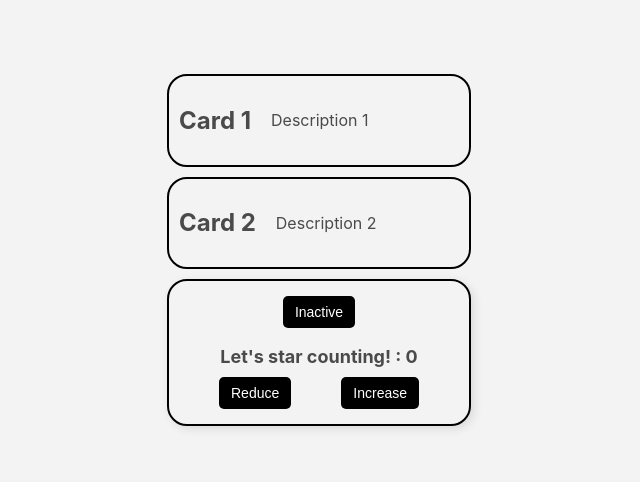
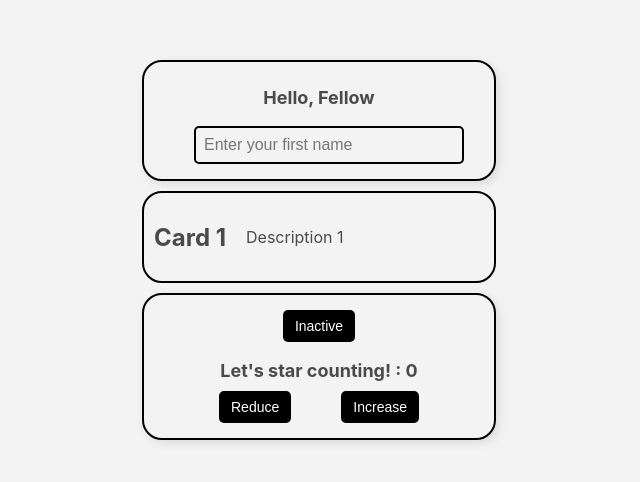
Before and after one commit to hectorflores28/reactjs-course, a React (Create React App) app: page / in a window 1280 px wide. Shown: the part 150-632 px from the top of the page, without its empty margins (321-961 px from the left). Built offline with nearby package versions, Linux system fonts and the light colour scheme; the HTML template or start-up script is replaced by a standard one.

Commit message:
Gestion de Eventos y relacion con el estado

```diff
--- a/src/App.js
+++ b/src/App.js
@@ -1,13 +1,14 @@
 import './App.css';
 import Card from './components/Card.jsx'
 import Counter from './components/Counter.jsx'
+import NameForm from './components/NameForm.jsx';
 
 function App() {
 
   return (
     <section>
+      <NameForm />
       <Card title="Card 1" description="Description 1" />
-      <Card title="Card 2" description="Description 2" />
       <Counter />
     </section>
   );
--- a/src/components/Counter.css
+++ b/src/components/Counter.css
@@ -2,7 +2,7 @@
     border: 2px solid black;
     border-radius: 20px;
     margin: 10px;
-    padding: 15px 50px;
+    padding: 15px 75px;
     text-align: center;
     width: 200px;
     box-shadow: 3px 3px 10px rgba(0, 0, 0, 0.1);
--- /dev/null
+++ b/src/components/NameForm.css
@@ -0,0 +1,24 @@
+.name-form-container {
+    border: 2px solid black;
+    border-radius: 20px;
+    margin: 10px;
+    padding: 15px 50px;
+    text-align: center;
+    width: 250px;
+    box-shadow: 3px 3px 10px rgba(0, 0, 0, 0.1);
+}
+
+.name-input {
+    width: 100%;
+    padding: 8px;
+    background-color: transparent;
+    border: 2px solid black;
+    border-radius: 5px;
+    font-size: 16px;
+}
+
+.greeting-text {
+    font-size: 18px;
+    font-weight: bold;
+    margin-top: 10px;
+}
--- /dev/null
+++ b/src/components/NameForm.jsx
@@ -0,0 +1,21 @@
+import { useState } from "react";
+import "./NameForm.css";
+
+const NameForm = () => {
+    const [name, setName] = useState("");
+
+    return (
+        <div className="name-form-container">
+            <p className="greeting-text">Hello, {name || "Fellow"}</p>
+            <input
+                type="text"
+                className="name-input"
+                placeholder="Enter your first name"
+                value={name}
+                onChange={(event) => setName(event.target.value)}
+            />
+        </div>
+    );
+};
+
+export default NameForm;
```
Also changed, not shown: public/screenshot.png.
